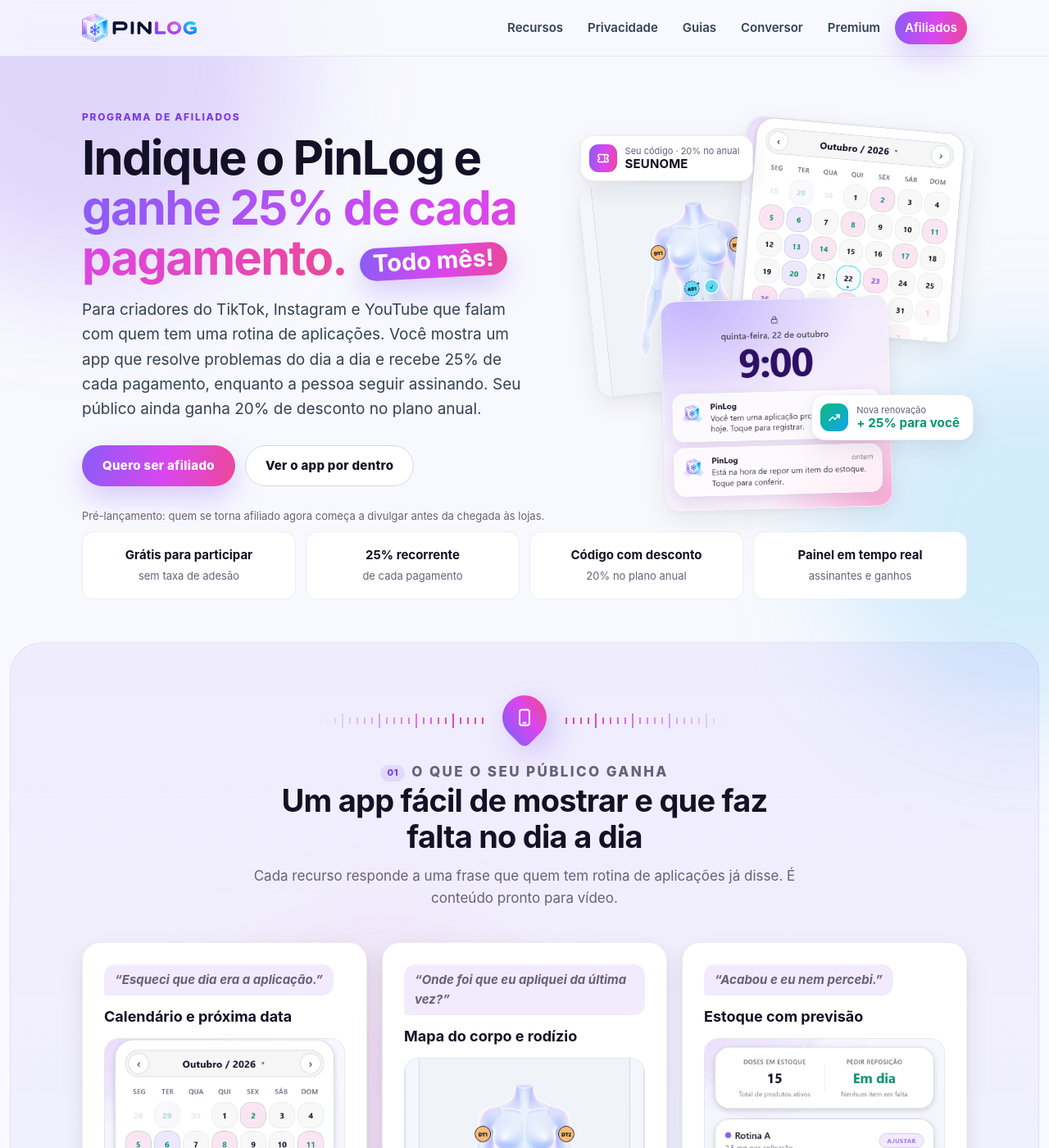
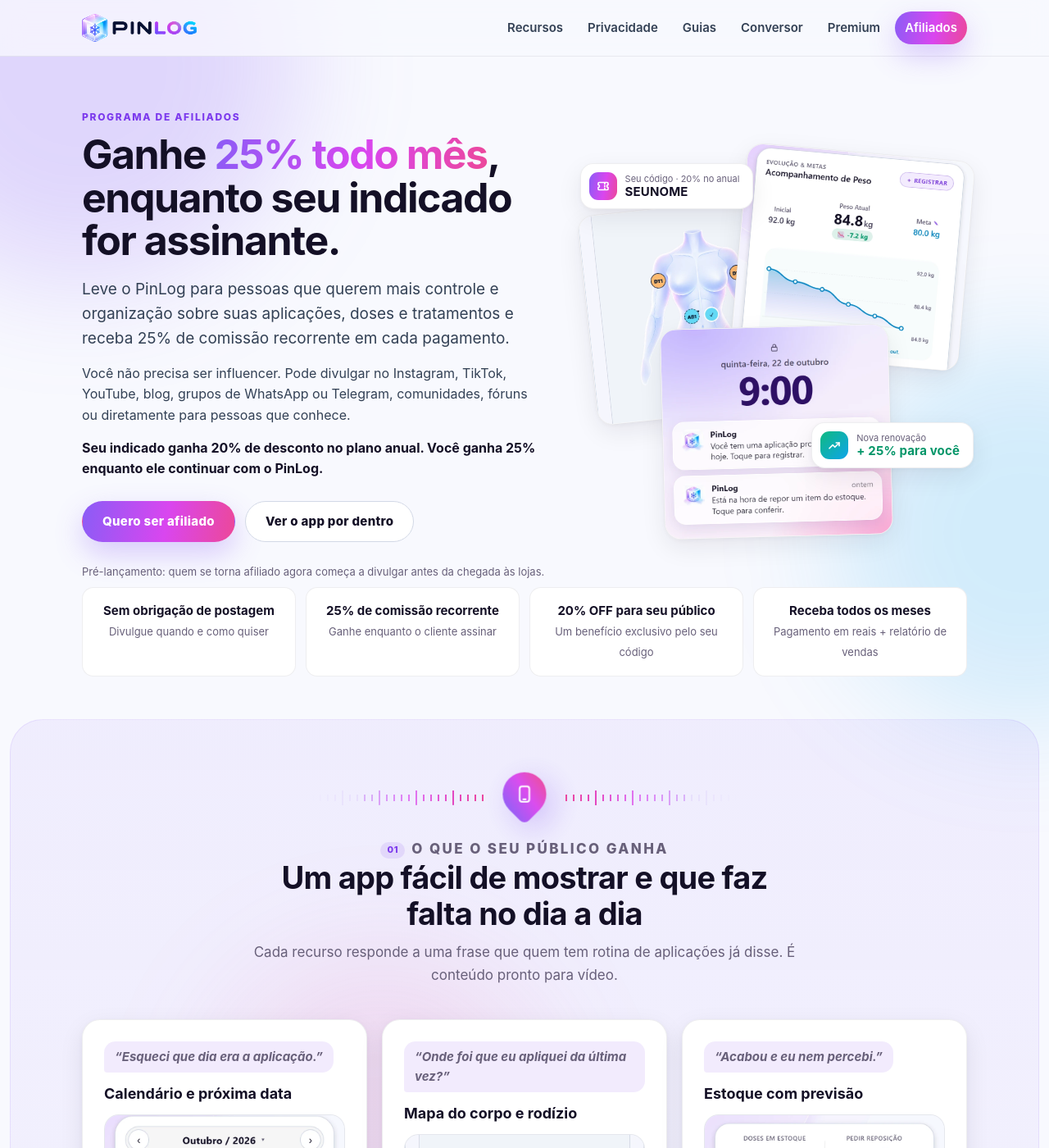
Before and after one commit to klvnblst/pinlog-site, a Jekyll site: the page built from afiliados.html, in a window 1280 px wide and 1400 px high. Shown: the whole window at 82% size. Built offline with Jekyll 4.4.1, drawn with Linux system fonts in a browser that asks for light colours; some of the changed text lies outside the part shown.

Commit message:
Afiliados: novo título e textos do topo (não precisa ser influencer), gráfico de peso na colagem e novos destaques

```diff
--- a/afiliados.html
+++ b/afiliados.html
@@ -2,22 +2,28 @@
 layout: default
 title: Programa de afiliados
 description: >-
-  Indique o PinLog e ganhe 25% de cada pagamento enquanto a pessoa seguir assinando. Seu público ganha 20% de
-  desconto no plano anual. Programa para criadores do TikTok, Instagram e YouTube.
+  Ganhe 25% de comissão recorrente em cada pagamento enquanto seu indicado for assinante do PinLog. Seu indicado
+  ganha 20% de desconto no plano anual. Não precisa ser influencer para participar.
 body_class: home affiliates
 permalink: /afiliados
 ---
-{% capture mail %}mailto:{{ site.company.support_email }}?subject=Quero%20ser%20afiliado%20do%20PinLog&body=Nome%3A%20%0A%40%20nas%20redes%3A%20%0ARedes%20onde%20publico%20(TikTok%2C%20Instagram%2C%20YouTube...)%3A%20%0ATamanho%20do%20p%C3%BAblico%3A%20%0ASobre%20o%20que%20eu%20falo%3A%20%0A{% endcapture %}
+{% capture mail %}mailto:{{ site.company.support_email }}?subject=Quero%20ser%20afiliado%20do%20PinLog&body=Nome%3A%20%0AOnde%20pretendo%20divulgar%20(redes%2C%20blog%2C%20grupos%2C%20comunidades%2C%20indica%C3%A7%C3%A3o%20direta)%3A%20%0AMeu%20%40%20ou%20link%2C%20se%20tiver%3A%20%0A{% endcapture %}
 
 <section class="hero aff-hero">
   <div class="container hero-grid">
     <div>
       <p class="eyebrow">Programa de afiliados</p>
-      <h1>Indique o PinLog e <span class="gradient-text">ganhe 25% de cada pagamento.</span> <span class="h1-tag">Todo mês!</span></h1>
+      <h1>Ganhe <span class="gradient-text">25% todo mês</span>, enquanto seu indicado for assinante.</h1>
       <p class="lead">
-        Para criadores do TikTok, Instagram e YouTube que falam com quem tem uma rotina de aplicações. Você mostra um app
-        que resolve problemas do dia a dia e recebe 25% de cada pagamento, enquanto a pessoa seguir assinando. Seu
-        público ainda ganha 20% de desconto no plano anual.
+        Leve o PinLog para pessoas que querem mais controle e organização sobre suas aplicações, doses e tratamentos e
+        receba 25% de comissão recorrente em cada pagamento.
+      </p>
+      <p class="aff-lead-more">
+        Você não precisa ser influencer. Pode divulgar no Instagram, TikTok, YouTube, blog, grupos de WhatsApp ou
+        Telegram, comunidades, fóruns ou diretamente para pessoas que conhece.
+      </p>
+      <p class="aff-lead-more aff-lead-strong">
+        Seu indicado ganha 20% de desconto no plano anual. Você ganha 25% enquanto ele continuar com o PinLog.
       </p>
       <div class="hero-actions">
         <a class="btn btn-primary" href="#inscricao">Quero ser afiliado</a>
@@ -28,7 +34,7 @@
 
     <div class="aff-collage" aria-hidden="true">
       <img class="shot-a" src="{{ '/assets/img/recursos/mapa.webp' | relative_url }}" width="780" height="720" alt="" decoding="async" />
-      <img class="shot-b" src="{{ '/assets/img/recursos/calendario.webp' | relative_url }}" width="780" height="720" alt="" decoding="async" />
+      <img class="shot-b" src="{{ '/assets/img/recursos/peso.webp' | relative_url }}" width="780" height="720" alt="" decoding="async" />
       <img class="shot-c" src="{{ '/assets/img/recursos/lembretes.webp' | relative_url }}" width="780" height="720" alt="" decoding="async" />
       <span class="aff-chip chip-code"><span class="aff-chip-icon"><svg viewBox="0 0 24 24" fill="none" stroke="currentColor" stroke-width="2.2" stroke-linecap="round" stroke-linejoin="round"><path d="M4 7.5A1.5 1.5 0 0 1 5.5 6h13A1.5 1.5 0 0 1 20 7.5V10a2 2 0 0 0 0 4v2.5a1.5 1.5 0 0 1-1.5 1.5h-13A1.5 1.5 0 0 1 4 16.5V14a2 2 0 0 0 0-4z"/><path d="M14.5 6.5v2M14.5 11v2M14.5 15.5v2"/></svg></span><span><small>Seu código · 20% no anual</small><strong>SEUNOME</strong></span></span>
       <span class="aff-chip chip-earn"><span class="aff-chip-icon"><svg viewBox="0 0 24 24" fill="none" stroke="currentColor" stroke-width="2.2" stroke-linecap="round" stroke-linejoin="round"><path d="M4 17 9.5 11.5l3.5 3.5L20 8"/><path d="M15 8h5v5"/></svg></span><span><small>Nova renovação</small><strong>+ 25% para você</strong></span></span>
@@ -37,10 +43,10 @@
 
   <div class="container">
     <div class="trust" role="list">
-      <div role="listitem"><strong>Grátis para participar</strong><span>sem taxa de adesão</span></div>
-      <div role="listitem"><strong>25% recorrente</strong><span>de cada pagamento</span></div>
-      <div role="listitem"><strong>Código com desconto</strong><span>20% no plano anual</span></div>
-      <div role="listitem"><strong>Painel em tempo real</strong><span>assinantes e ganhos</span></div>
+      <div role="listitem"><strong>Sem obrigação de postagem</strong><span>Divulgue quando e como quiser</span></div>
+      <div role="listitem"><strong>25% de comissão recorrente</strong><span>Ganhe enquanto o cliente assinar</span></div>
+      <div role="listitem"><strong>20% OFF para seu público</strong><span>Um benefício exclusivo pelo seu código</span></div>
+      <div role="listitem"><strong>Receba todos os meses</strong><span>Pagamento em reais + relatório de vendas</span></div>
     </div>
   </div>
 </section>
@@ -110,7 +116,7 @@
       <li class="card step">
         <span class="step-num">1</span>
         <h3>Inscreva-se</h3>
-        <p>Mande seu nome, seu @ e as redes onde publica. Respondemos em poucos dias.</p>
+        <p>Mande seu nome e conte onde pretende divulgar: redes, grupos, comunidades ou indicação direta. Respondemos em poucos dias.</p>
       </li>
       <li class="card step">
         <span class="step-num">2</span>
@@ -307,7 +313,7 @@
   <div class="container">
     <div class="cta-panel">
       <h2>Gostaria de se tornar um afiliado oficial do PinLog?</h2>
-      <p>Mande um e-mail com seu nome, seu @, as redes onde publica, o tamanho do seu público e sobre o que você fala. Respondemos em poucos dias.</p>
+      <p>Mande um e-mail com seu nome e conte onde pretende divulgar o PinLog: redes sociais, blog, grupos, comunidades ou indicação direta. Respondemos em poucos dias.</p>
       <a class="btn btn-light" href="{{ mail | strip }}">Quero ser afiliado</a>
     </div>
   </div>
--- a/assets/css/site.css
+++ b/assets/css/site.css
@@ -2050,18 +2050,24 @@
 }
 
 /* Programa de afiliados (/afiliados) */
-.h1-tag {
-  display: inline-block;
-  margin-left: 6px;
-  padding: 4px 16px 6px;
-  border-radius: var(--radius-pill);
-  background: var(--grad);
-  color: #fff;
-  font-size: 0.5em;
-  letter-spacing: 0;
-  vertical-align: middle;
-  box-shadow: var(--shadow-glow);
-  transform: rotate(-3deg);
+.aff-hero h1 {
+  font-size: clamp(34px, 5vw, 50px);
+}
+
+.aff-hero .lead {
+  margin-bottom: 14px;
+}
+
+.aff-lead-more {
+  max-width: 560px;
+  margin: 0 0 14px;
+  color: var(--text-2);
+}
+
+.aff-lead-strong {
+  margin-bottom: 26px;
+  font-weight: 700;
+  color: var(--text);
 }
 
 .aff-collage {
```
